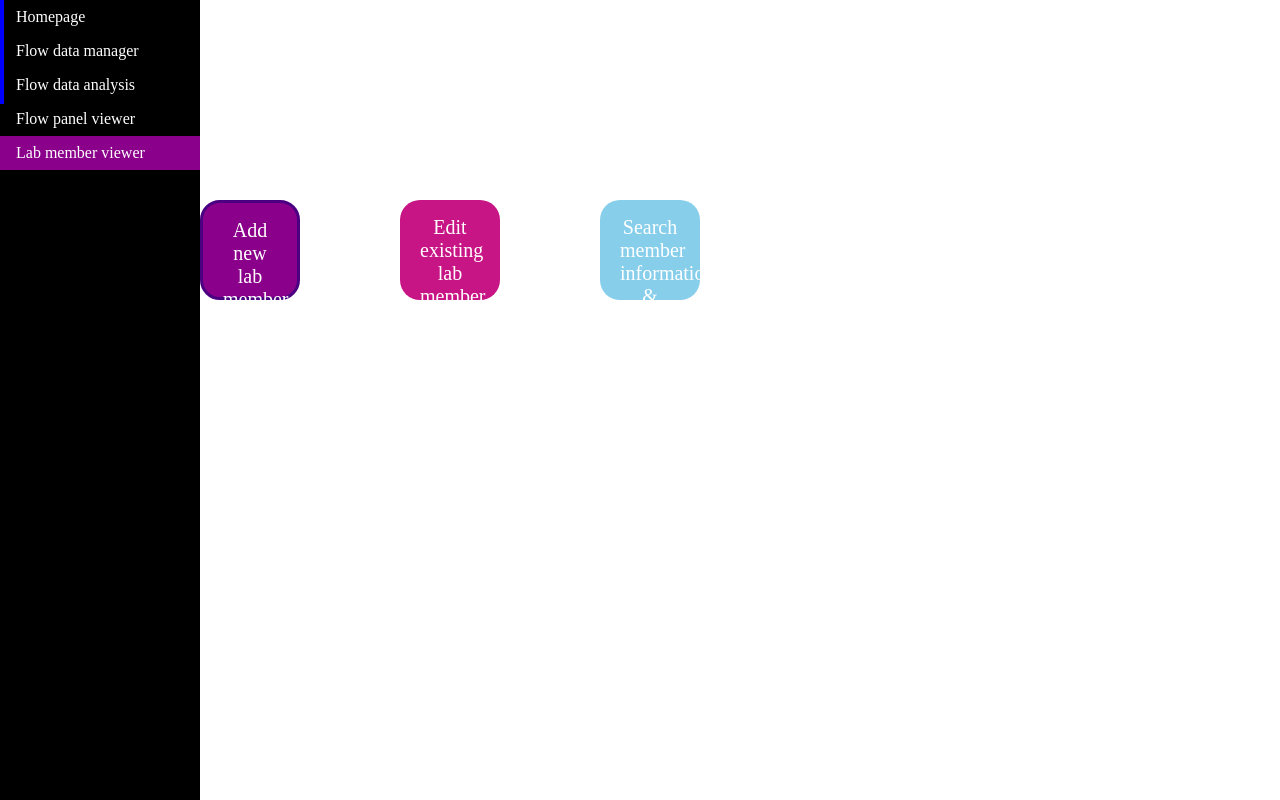
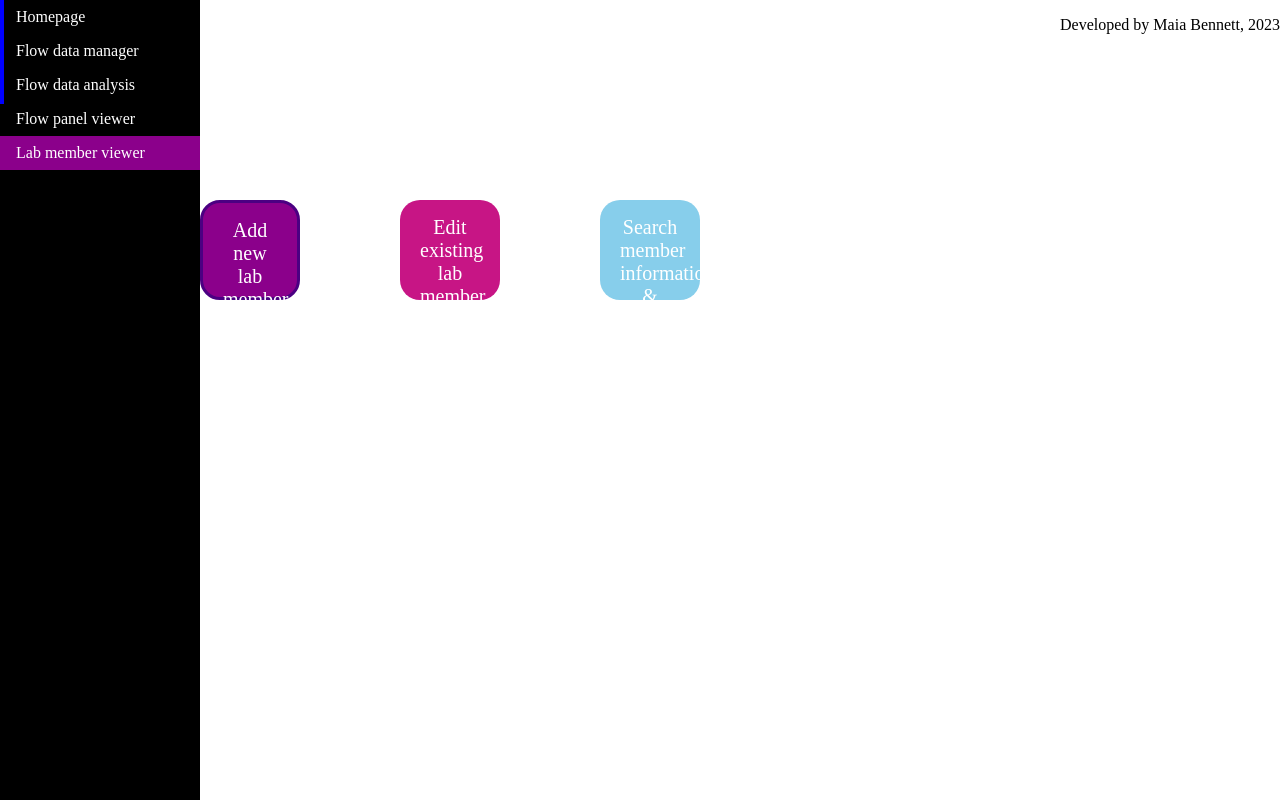
Before and after one commit to maiabennett/DLMS, a PHP site: page /member-viewer.php in a window 1280 px wide. Run offline with PHP 8.4, Linux system fonts and the light colour scheme; data that the repository does not hold is empty.

Commit message:
Update member-viewer.php

```diff
--- a/member-viewer.php
+++ b/member-viewer.php
@@ -337,5 +337,10 @@ if ($_SERVER["REQUEST_METHOD"] == "POST") {
 ?>
 
 
+<div class="bottomsig">
+	<p style="float:right;">Developed by Maia Bennett, 2023</p>
+</div>
+
+
 </body>
 </html>
```
